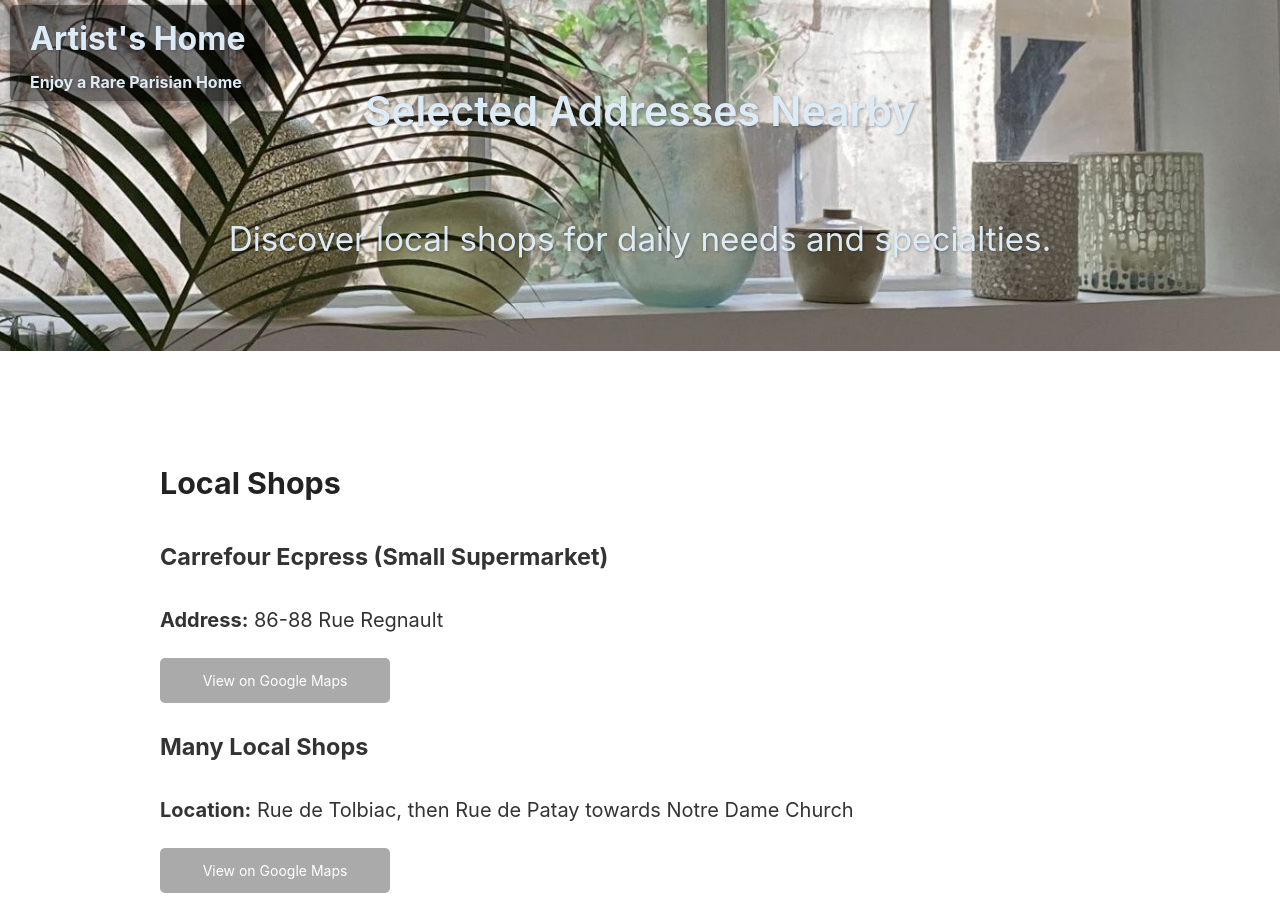
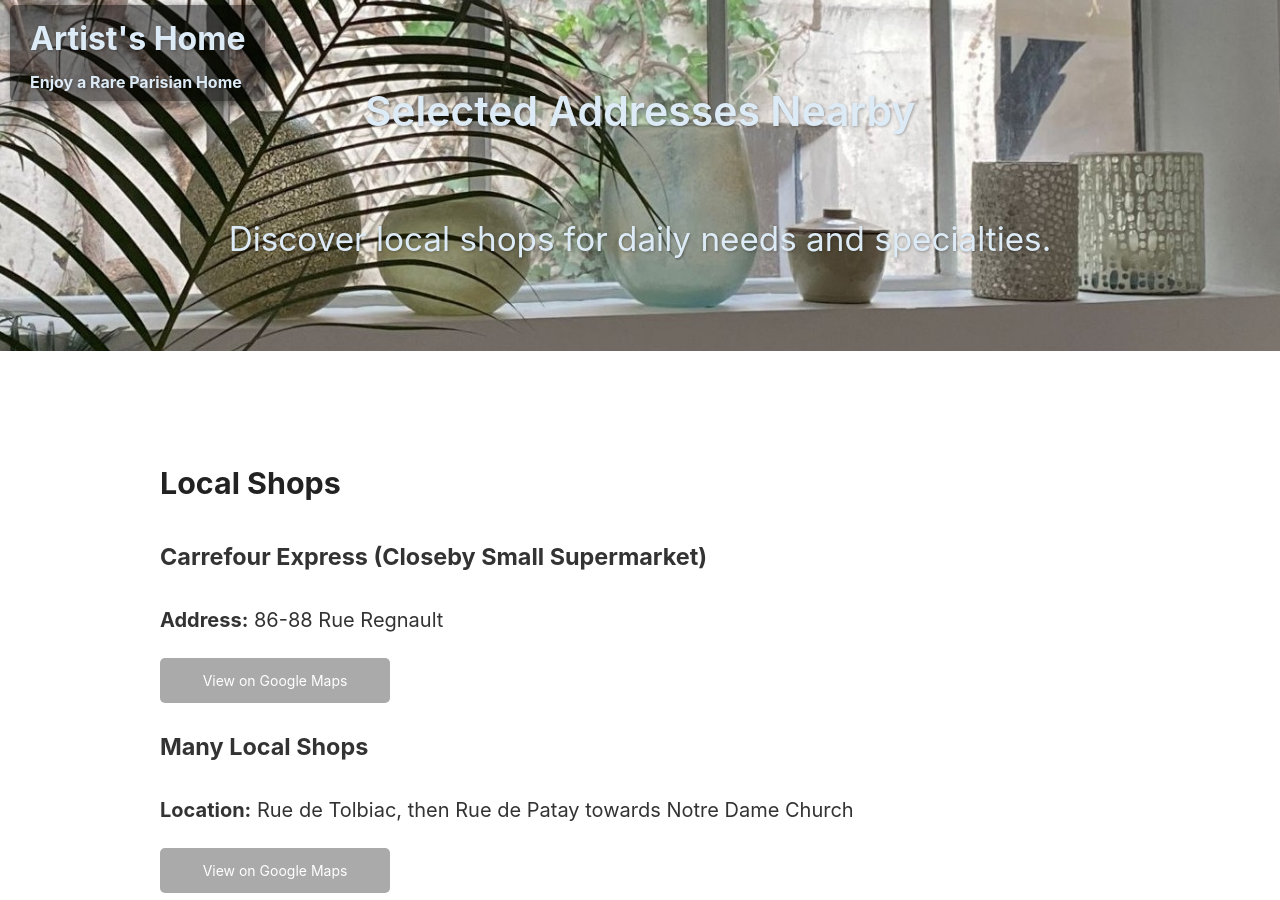
Before and after one commit to PhilAlain/tac, a Jekyll site: the page shops.html, which Jekyll copies as it is, in a window 1280 px wide and 900 px high. Built offline with Jekyll 4.4.1, drawn with Linux system fonts in a browser that asks for light colours.

Commit message:
Update shops.html

```diff
--- a/shops.html
+++ b/shops.html
@@ -21,7 +21,7 @@
     <main class="main-content">
         <h2>Local Shops</h2>
 
-        <h3>Carrefour Ecpress (Small Supermarket)</h3>
+        <h3>Carrefour Express (Closeby Small Supermarket)</h3>
         <p><strong>Address:</strong> 86-88 Rue Regnault</p>
         <a href="https://maps.app.goo.gl/fcnKXStSRByv1uwEA?g_st=ic" class="button">View on Google Maps</a>
 
```
